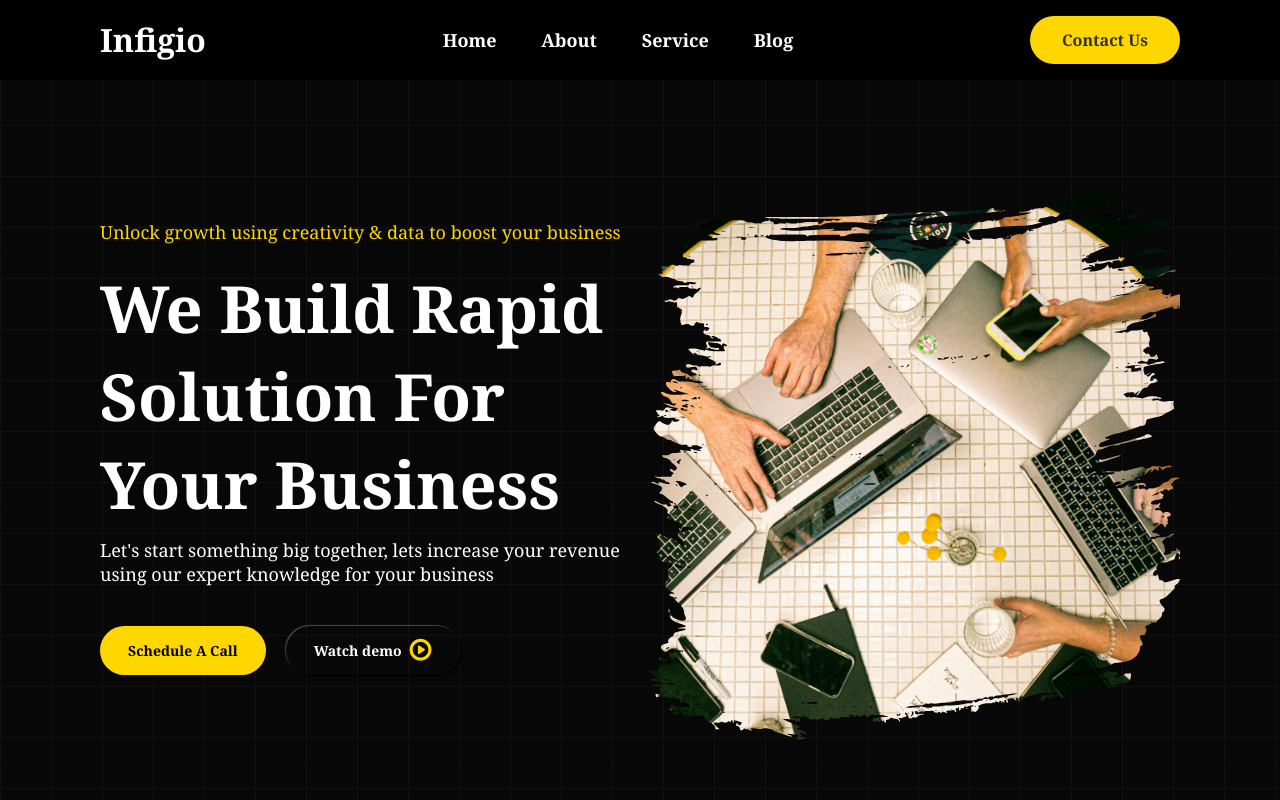
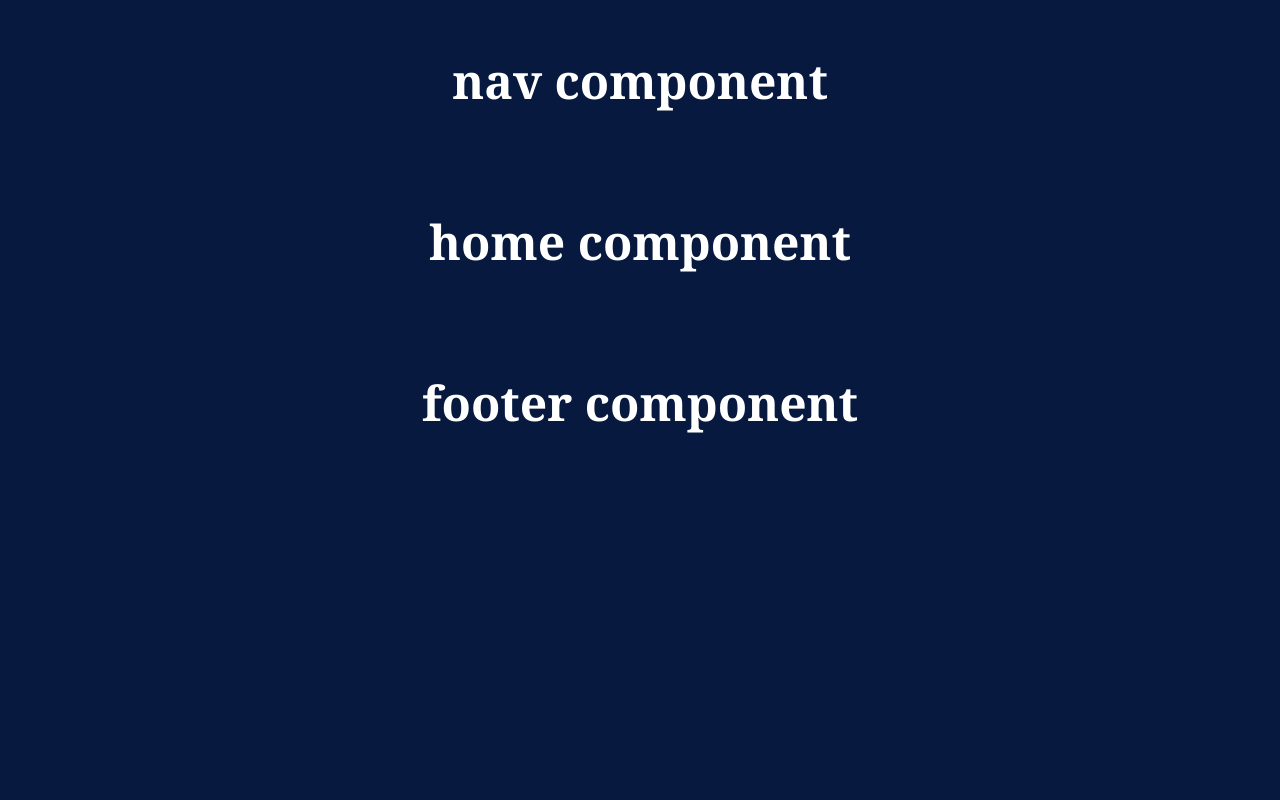
Before and after one commit to Jogata/SoftUni-React-Project, a React (Vite) app in the folder client/: page / in a window 1280 px wide. Shown: the top 800 px of the page. Built offline with nearby package versions, Linux system fonts and the light colour scheme.

Commit message:
set up marketing website project

```diff
--- a/client/index.html
+++ b/client/index.html
@@ -9,7 +9,7 @@
     <link rel="stylesheet" href="https://cdnjs.cloudflare.com/ajax/libs/font-awesome/4.7.0/css/font-awesome.min.css">
     <link rel="stylesheet" href="https://cdn.jsdelivr.net/npm/remixicon@3.2.0/fonts/remixicon.css"/>
     <!-- <link rel="stylesheet" href="/styles.css"> -->
-    <link rel="stylesheet" href="./src/components/travel/marketing/styles.css">
+    <link rel="stylesheet" href="./src/components/travel/saas-marketing/styles.css">
     <!-- <link rel="stylesheet" href="/nav.css"> -->
   </head>
   <body>
--- a/client/src/App.jsx
+++ b/client/src/App.jsx
@@ -20,15 +20,9 @@ import AuthPage from './components/auth-page/AuthPage'
 import Logout from './components/logout/Logout'
 
 // ================================================
-import { Home } from './components/travel/marketing/components/Home/Home';
-import { Navbar } from './components/travel/marketing/components/Navbar/Navbar';
-import { Footer } from './components/travel/marketing/components/Footer/Footer';
-import { About } from './components/travel/marketing/components/About/About';
-import { Services } from './components/travel/marketing/components/Services/Services';
-import { Feedback } from './components/travel/marketing/components/Feedback/Feedback';
-import { Faq } from './components/travel/marketing/components/FAQ/Faq';
-import { More } from './components/travel/marketing/components/More/More';
-import { Contact } from './components/travel/marketing/components/Contact/Contact';
+import { Navbar } from './components/travel/saas-marketing/components/Navbar/Navbar';
+import { Home } from './components/travel/saas-marketing/components/Home/Home';
+import { Footer } from './components/travel/saas-marketing/components/Footer/Footer';
 
 function Loader() {
   return (
@@ -47,12 +41,6 @@ function App() {
       <AuthContextProvider>
         <Navbar />
         <Home />
-        <About />
-        <Services />
-        <Feedback />
-        <Faq />
-        <More />
-        <Contact />
         <Footer />
           {/* <Routes>
             <Route path='/' element={<MainPage />} />
--- /dev/null
+++ b/client/src/components/travel/saas-marketing/components/Footer/Footer.jsx
@@ -0,0 +1,7 @@
+import "./footer.css"
+
+export function Footer() {
+    return (
+        <h1>footer component</h1>
+    )
+}
--- /dev/null
+++ b/client/src/components/travel/saas-marketing/components/Footer/footer.css
@@ -0,0 +1,5 @@
+h1 {
+    padding: 1em 2%;
+    font-size: 3rem;
+    text-align: center;
+}
--- /dev/null
+++ b/client/src/components/travel/saas-marketing/components/Home/Home.jsx
@@ -0,0 +1,7 @@
+import './home.css';
+
+export function Home() {
+    return (
+        <h1>home component</h1>
+    )
+}
--- /dev/null
+++ b/client/src/components/travel/saas-marketing/components/Navbar/Navbar.jsx
@@ -0,0 +1,7 @@
+import "./navbar.css";
+
+export function Navbar() {
+    return (
+        <h1>nav component</h1>
+    );
+};
--- /dev/null
+++ b/client/src/components/travel/saas-marketing/styles.css
@@ -0,0 +1,48 @@
+* {
+    margin: 0;
+    padding: 0;
+    box-sizing: border-box;
+}
+
+html {
+    scroll-behavior: smooth;
+}
+
+body {
+    color: #fff;
+    font-family: Georgia, serif;
+    background-color: #07193f;
+}
+
+ul {
+    list-style: none;
+}
+
+a {
+    display: inline-block;
+    text-decoration: none;
+}
+
+button {
+    font-family: inherit;
+    background-color: transparent;
+    border: 0px solid transparent;
+    outline: 0px solid transparent;
+    cursor: pointer;
+}
+
+button:focus-visible,
+a:focus-visible {
+    outline: 1px solid #808080;
+}
+
+img {
+    display: block;
+    width: 100%;
+}
+
+.svg {
+    position: absolute;
+    width: 0;
+    height: 0;
+}
```
Also changed, not shown: client/src/components/travel/saas-marketing/components/Home/home.css (added), client/src/components/travel/saas-marketing/components/Navbar/navbar.css (added).
